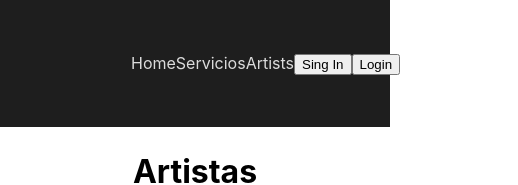
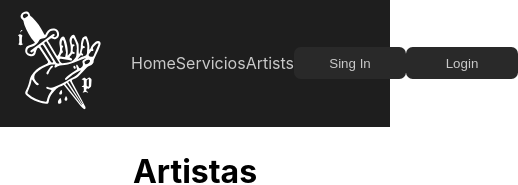
Before and after one commit to AbrahamEsc1911/FSD-FRONTEND-TATTOO-STUDIO, a React (Vite) app: page /artists in a window 390 px wide. Shown: the top 185 px of the page, 518 px wide, since content can reach past the window. Built offline with nearby package versions, Linux system fonts and the light colour scheme; no server answers.

Commit message:
update: header complete no responsive

```diff
--- a/src/components/Cinput/Cinput.jsx
+++ b/src/components/Cinput/Cinput.jsx
@@ -1,10 +1,10 @@
 import React from 'react'
 
-export const Cinput = ({ type, name, placeholder, emitFuntion, onClickFuntion, value, min}) => {
+export const Cinput = ({ type, name, placeholder, emitFuntion, onClickFuntion, value, min, className}) => {
 
   return (
     <>
-    <input type={type} name={name} placeholder={placeholder} onChange={emitFuntion} onClick={onClickFuntion} value={value} min={min}/>
+    <input type={type} name={name} placeholder={placeholder} onChange={emitFuntion} onClick={onClickFuntion} value={value} min={min} className={className}/>
     </>
   )
 }
--- a/src/components/Header/Header.css
+++ b/src/components/Header/Header.css
@@ -3,21 +3,24 @@
     width: 100vw;
 
     background-color: rgb(30, 30, 30);
-    color: gainsboro;
+    color: rgb(201, 201, 201);
 
     display: flex;
     flex-direction: row;
+    justify-content: space-between;
 }
 
 #header-section1 {
     height: 15vh;
-    width: 50%;
+    width: 30vw;
     background-color: rgb(30, 30, 30);
+    display: flex;
+    justify-content: center;
 }
 
 #header-section2 {
     height: 15vh;
-    width: 50%;
+    width: 50vw;
     background-color: rgb(30, 30, 30);
     padding-right: 4rem;
 
@@ -26,3 +29,32 @@
     align-items: center;
     justify-content: space-around;
 }
+
+.header-button {
+    width: 7rem;
+    height: 2rem;
+    border-radius: 0.5em;
+    color: rgb(201, 201, 201);
+
+    cursor: pointer;
+
+    border:  none;
+    background-color: rgb(41, 41, 41);
+}
+
+.header-button:hover {
+    color: #e6dccf;
+    background-color: rgb(21, 21, 21);
+}
+
+.nav-elements:hover {
+    color: rgb(168, 129, 75);
+    cursor: pointer;
+}
+
+.logo {
+    width: 7.5rem;
+    height: 7.5rem;
+
+    cursor: pointer;
+}
--- a/src/components/Header/Header.jsx
+++ b/src/components/Header/Header.jsx
@@ -51,13 +51,14 @@ export const Header = () => {
         <>
             <div className='header'>
                 <div id='header-section1'>
+                <img src="./images/logo-blanco.svg" alt="" className='logo'/>
                 </div>
                 {!passport && < div id='header-section2'>
                     <div className='nav-elements'><CSurfer content="Home" path="/home" /></div>
                     <div className='nav-elements'><CSurfer content="Servicios" path="/services" /></div>
                     <div className='nav-elements'><CSurfer content="Artists" path="/artists" /></div>
-                    <div className='nav-elements'>{!passport && <Cinput type="button" value="Sing In" onClickFuntion={Registro} />}</div>
-                    <div className='nav-elements'>{!passport && <Cinput type="button" value="Login" onClickFuntion={Login} />}</div>
+                    <div className='nav-elements'>{!passport && <Cinput type="button" value="Sing In" onClickFuntion={Registro} className="header-button"/>}</div>
+                    <div className='nav-elements'>{!passport && <Cinput type="button" value="Login" onClickFuntion={Login} className="header-button"/>}</div>
                 </div>}
                 {passport && role === 3 && <div id='header-section2'>
                     <div className='nav-elements'><CSurfer content="Home" path="/home" /></div>
@@ -66,8 +67,8 @@ export const Header = () => {
                     <div className='nav-elements'><CSurfer content="Artists" path="/artists" /></div>
                     <div className='nav-elements'><CSurfer content="Perfil" path="/profile" /></div>
                     <div className='nav-elements'><CSurfer content="Appointments" path="/appointments" /></div>
-                    <div className='nav-elements'><Cinput type="button" value="Nueva Cita" onClickFuntion={newApp} /></div>
-                    <div className='nav-elements'><Cinput type="button" value="Log Out" onClickFuntion={logout} /></div>
+                    <div className='nav-elements'><Cinput type="button" value="Nueva Cita" onClickFuntion={newApp} className="header-button"/></div>
+                    <div className='nav-elements'><Cinput type="button" value="Log Out" onClickFuntion={logout} className="header-button"/></div>
                 </div>}
                 {passport && <div id='header-section2'>
                     <div className='nav-elements'><CSurfer content="Home" path="/home" /></div>
@@ -75,8 +76,8 @@ export const Header = () => {
                     <div className='nav-elements'><CSurfer content="Artists" path="/artists" /></div>
                     <div className='nav-elements'><CSurfer content="Perfil" path="/profile" /></div>
                     <div className='nav-elements'><CSurfer content="Appointments" path="/appointments" /></div>
-                    <div className='nav-elements'><Cinput type="button" value="Nueva Cita" onClickFuntion={newApp} /></div>
-                    <div className='nav-elements'><Cinput type="button" value="Log Out" onClickFuntion={logout} /></div>
+                    <div className='nav-elements'><Cinput type="button" value="Nueva Cita" onClickFuntion={newApp} className="header-button"/></div>
+                    <div className='nav-elements'><Cinput type="button" value="Log Out" onClickFuntion={logout} className="header-button"/></div>
                 </div>}
             </div >
         </>
```
Also changed, not shown: images/logo-blanco.svg (added).
